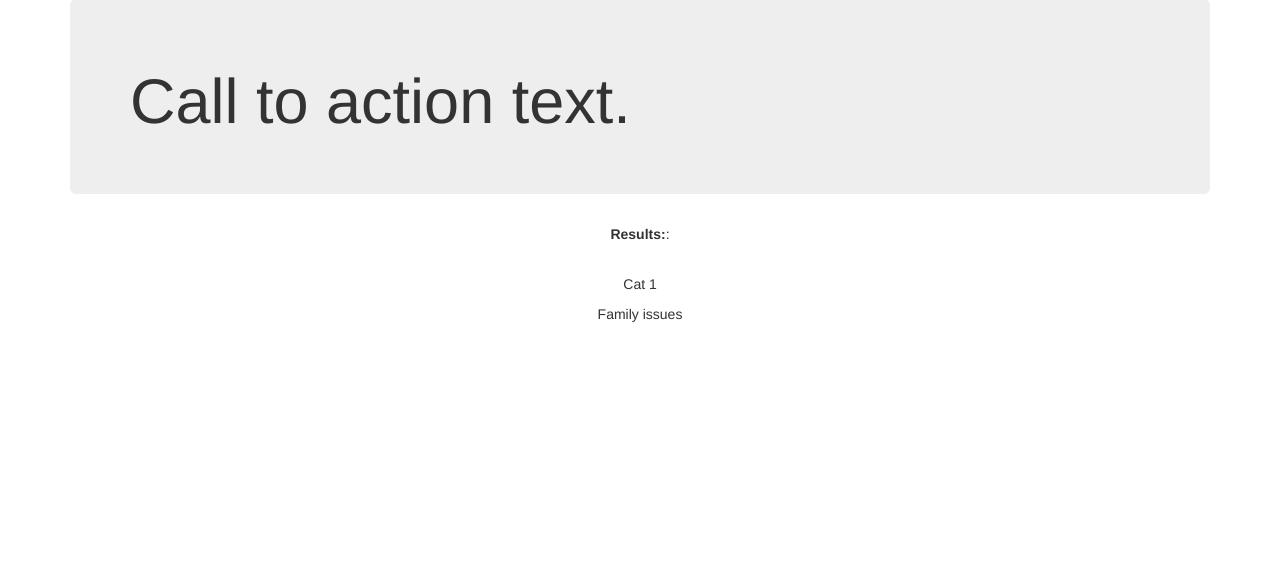
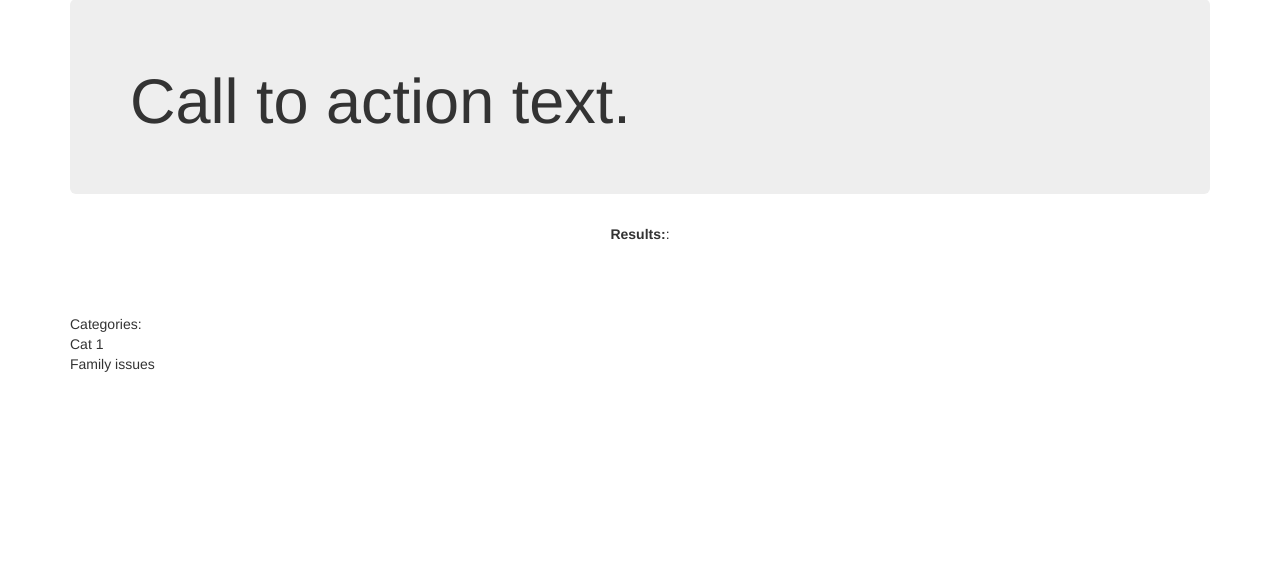
Before and after one commit to Gystark/Tech4Justice2016, a Django app: page /search/ in a window 1280 px wide. Shown: the part 71-642 px from the top of the page. Run offline with Django 3.2, Linux system fonts and the light colour scheme; data comes from the database, SQL or seed files in the repository; data that the repository does not hold is empty; some libraries are stand-ins or nearby versions.

Commit message:
Search results filtering v0.0001

```diff
--- a/mainapp/views.py
+++ b/mainapp/views.py
@@ -34,12 +34,11 @@ def search(request):
         search_term = request.GET['search-term']
     else:
         search_term = ''
-    categories = Category.objects.all()
-    results = Question.objects.filter(question__contains=search_term) or \
-              Question.objects.filter(answer__contains=search_term) or \
-              Issue.objects.filter(name__contains=search_term) or \
-              Category.objects.filter(name__contains=search_term)
-    return render(request, 'mainapp/search.html', {'categories': categories, 'results': results})
+    questions = Question.objects.filter(question__contains=search_term) or\
+                Question.objects.filter(answer__contains=search_term)
+    issues = Issue.objects.filter(name__contains=search_term)
+    categories = Category.objects.filter(name__contains=search_term)
+    return render(request, 'mainapp/search.html', {'issues': issues,'categories': categories, 'questions': questions})
 
 
 def search_dictionary(request):
--- a/templates/mainapp/search.html
+++ b/templates/mainapp/search.html
@@ -1,7 +1,26 @@
 {% extends 'mainapp/base.html' %}
 {% block content %}
     <p class="text-center"><strong>Results:</strong>:</p><br>
-    {% for result in results %}
-        <p class="text-center">{{ result }}</p>
+    {% if questions %}
+        Questions:<br>
+    {% endif %}
+    {% for question in questions %}
+        {{ question }}<br>
     {% endfor %}
+    <br>
+    {% if issues %}
+        Issues:<br>
+    {% endif %}
+    {% for issue in issues %}
+        {{ issueu }}<br>
+    {% endfor %}
+    <br>
+    {% if categories %}
+        Categories:<br>
+    {% endif %}
+    {% for category in categories %}
+        {{ category }}<br>
+    {% endfor %}
+
+
 {% endblock %}
```
